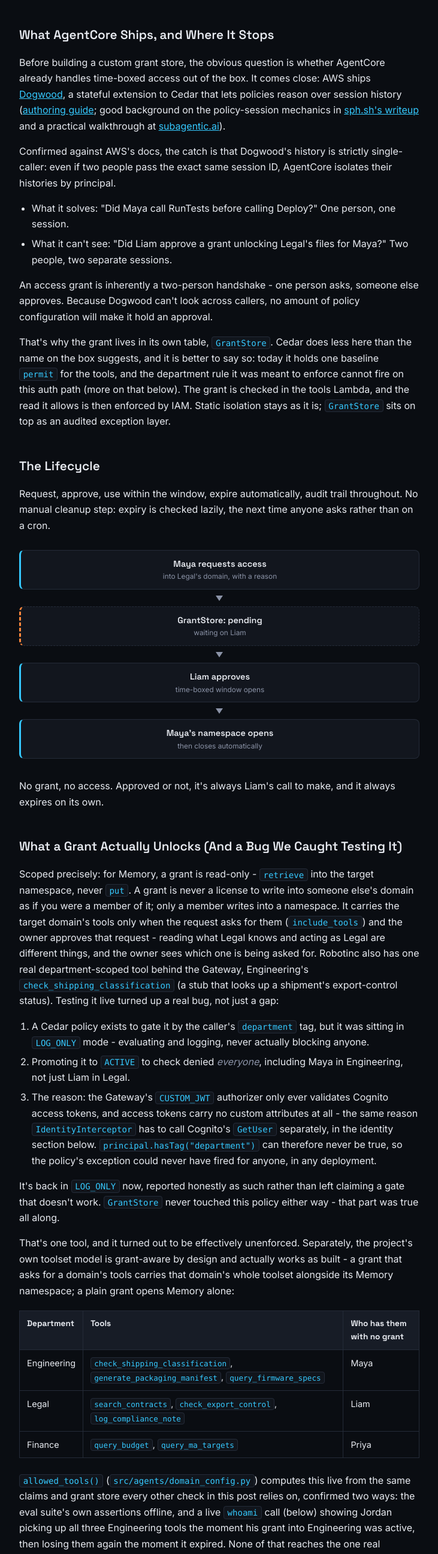
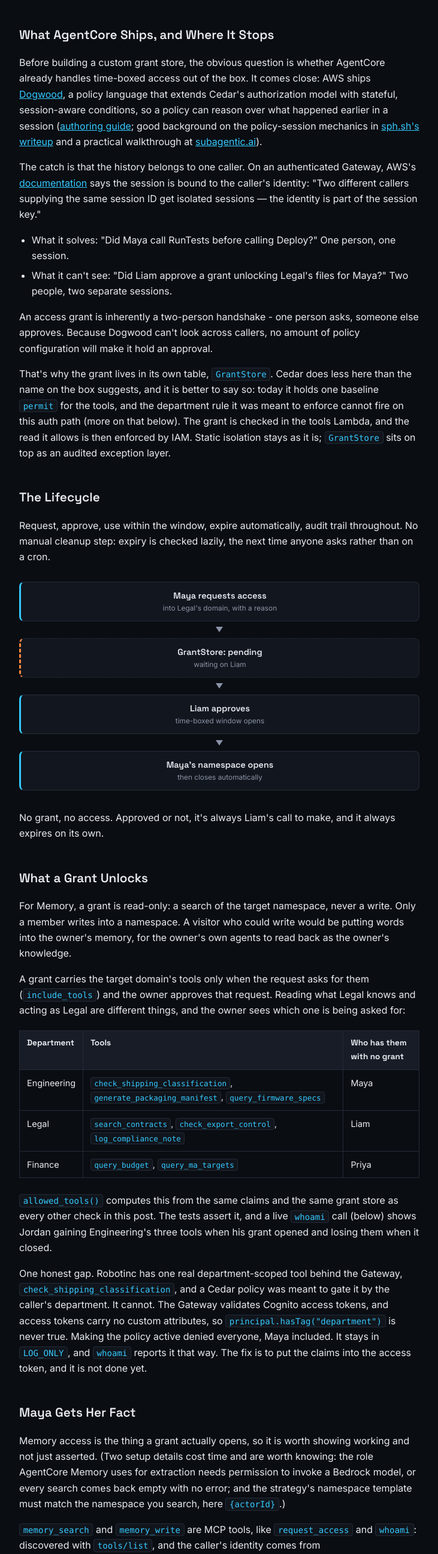
Before and after one commit to jakesky45/memory-visa, a plain HTML site: page docs/index.html in a window 1280 px wide. Shown: the part 4714-7305 px from the top of the page at 60% size, without its empty margins (394-1125 px from the left). Drawn offline with Linux system fonts and the light colour scheme.

Commit message:
Blog: tighten the middle sections and correct three facts
What a Grant Unlocks, No Bespoke UI, Closing the Loop and whoami are about a quarter
shorter. Dogwood is described in AWS's words, the per-caller session isolation is
quoted from the AWS page with its link, and the Claude Code issue is no longer called
open. The AWS Security Blog claim is still to be checked by hand.

```diff
--- a/docs/index.html
+++ b/docs/index.html
@@ -546,9 +546,9 @@
 
     <h2 id="what-agentcore-ships">What AgentCore Ships, and Where It Stops</h2>
 
-    <p>Before building a custom grant store, the obvious question is whether AgentCore already handles time-boxed access out of the box. It comes close: AWS ships <a href="https://docs.aws.amazon.com/bedrock-agentcore/latest/devguide/policy-temporal.html">Dogwood</a>, a stateful extension to Cedar that lets policies reason over session history (<a href="https://docs.aws.amazon.com/bedrock-agentcore/latest/devguide/policy-temporal-authoring.html">authoring guide</a>; good background on the policy-session mechanics in <a href="https://sph.sh/en/posts/dogwood-temporal-policy-language/">sph.sh's writeup</a> and a practical walkthrough at <a href="https://subagentic.ai/howtos/how-to-write-your-first-temporal-policy-agentcore-dogwood/">subagentic.ai</a>).</p>
+    <p>Before building a custom grant store, the obvious question is whether AgentCore already handles time-boxed access out of the box. It comes close: AWS ships <a href="https://docs.aws.amazon.com/bedrock-agentcore/latest/devguide/policy-temporal.html">Dogwood</a>, a policy language that extends Cedar's authorization model with stateful, session-aware conditions, so a policy can reason over what happened earlier in a session (<a href="https://docs.aws.amazon.com/bedrock-agentcore/latest/devguide/policy-temporal-authoring.html">authoring guide</a>; good background on the policy-session mechanics in <a href="https://sph.sh/en/posts/dogwood-temporal-policy-language/">sph.sh's writeup</a> and a practical walkthrough at <a href="https://subagentic.ai/howtos/how-to-write-your-first-temporal-policy-agentcore-dogwood/">subagentic.ai</a>).</p>
 
-    <p>Confirmed against AWS's docs, the catch is that Dogwood's history is strictly single-caller: even if two people pass the exact same session ID, AgentCore isolates their histories by principal.</p>
+    <p>The catch is that the history belongs to one caller. On an authenticated Gateway, AWS's <a href="https://docs.aws.amazon.com/bedrock-agentcore/latest/devguide/policy-session-based-temporal.html">documentation</a> says the session is bound to the caller's identity: "Two different callers supplying the same session ID get isolated sessions &mdash; the identity is part of the session key."</p>
 
     <ul>
     <li>What it solves: "Did Maya call RunTests before calling Deploy?" One person, one session.</li>
@@ -575,19 +575,11 @@
 
     <p>No grant, no access. Approved or not, it's always Liam's call to make, and it always expires on its own.</p>
 
-    <h2 id="what-a-grant-unlocks">What a Grant Actually Unlocks (And a Bug We Caught Testing It)</h2>
+    <h2 id="what-a-grant-unlocks">What a Grant Unlocks</h2>
 
-    <p>Scoped precisely: for Memory, a grant is read-only - <code>retrieve</code> into the target namespace, never <code>put</code>. A grant is never a license to write into someone else's domain as if you were a member of it; only a member writes into a namespace. It carries the target domain's tools only when the request asks for them (<code>include_tools</code>) and the owner approves that request - reading what Legal knows and acting as Legal are different things, and the owner sees which one is being asked for. Robotinc also has one real department-scoped tool behind the Gateway, Engineering's <code>check_shipping_classification</code> (a stub that looks up a shipment's export-control status). Testing it live turned up a real bug, not just a gap:</p>
+    <p>For Memory, a grant is read-only: a search of the target namespace, never a write. Only a member writes into a namespace. A visitor who could write would be putting words into the owner's memory, for the owner's own agents to read back as the owner's knowledge.</p>
 
-    <ol>
-    <li>A Cedar policy exists to gate it by the caller's <code>department</code> tag, but it was sitting in <code>LOG_ONLY</code> mode - evaluating and logging, never actually blocking anyone.</li>
-    <li>Promoting it to <code>ACTIVE</code> to check denied <em>everyone</em>, including Maya in Engineering, not just Liam in Legal.</li>
-    <li>The reason: the Gateway's <code>CUSTOM_JWT</code> authorizer only ever validates Cognito access tokens, and access tokens carry no custom attributes at all - the same reason <code>IdentityInterceptor</code> has to call Cognito's <code>GetUser</code> separately, in the identity section below. <code>principal.hasTag("department")</code> can therefore never be true, so the policy's exception could never have fired for anyone, in any deployment.</li>
-    </ol>
-
-    <p>It's back in <code>LOG_ONLY</code> now, reported honestly as such rather than left claiming a gate that doesn't work. <code>GrantStore</code> never touched this policy either way - that part was true all along.</p>
-
-    <p>That's one tool, and it turned out to be effectively unenforced. Separately, the project's own toolset model is grant-aware by design and actually works as built - a grant that asks for a domain's tools carries that domain's whole toolset alongside its Memory namespace; a plain grant opens Memory alone:</p>
+    <p>A grant carries the target domain's tools only when the request asks for them (<code>include_tools</code>) and the owner approves that request. Reading what Legal knows and acting as Legal are different things, and the owner sees which one is being asked for:</p>
 
     <table>
     <thead><tr><th>Department</th><th>Tools</th><th>Who has them with no grant</th></tr></thead>
@@ -598,7 +590,9 @@
     </tbody>
     </table>
 
-    <p><code>allowed_tools()</code> (<code>src/agents/domain_config.py</code>) computes this live from the same claims and grant store every other check in this post relies on, confirmed two ways: the eval suite's own assertions offline, and a live <code>whoami</code> call (below) showing Jordan picking up all three Engineering tools the moment his grant into Engineering was active, then losing them again the moment it expired. None of that reaches the one real deployed Gateway tool from the paragraph above, though - <code>check_shipping_classification</code> exists only behind <code>EngineeringTools</code>, its own gating currently inert, with no connection to this table at all. Two tool models, deliberately not merged: one proven offline and grant-aware and confirmed working live, one live and currently ungated.</p>
+    <p><code>allowed_tools()</code> computes this from the same claims and the same grant store as every other check in this post. The tests assert it, and a live <code>whoami</code> call (below) shows Jordan gaining Engineering's three tools when his grant opened and losing them when it closed.</p>
+
+    <p>One honest gap. Robotinc has one real department-scoped tool behind the Gateway, <code>check_shipping_classification</code>, and a Cedar policy was meant to gate it by the caller's department. It cannot. The Gateway validates Cognito access tokens, and access tokens carry no custom attributes, so <code>principal.hasTag("department")</code> is never true. Making the policy active denied everyone, Maya included. It stays in <code>LOG_ONLY</code>, and <code>whoami</code> reports it that way. The fix is to put the claims into the access token, and it is not done yet.</p>
 
     <h2 id="maya-gets-her-fact">Maya Gets Her Fact</h2>
 
@@ -739,9 +733,9 @@ grant_activity as Priya (neither):
 
     <h2 id="approval-ui">Getting the Approval Out of a Bespoke UI</h2>
 
-    <p>A grant with nobody to approve it is just a request queue. The obvious answer is a Slack app with a real Approve/Deny button - but that needs an interactivity endpoint, signature verification, and its own identity-trust story (whose Slack account counts as "really Liam"?), which is a second, parallel security model next to the Cognito-verified one this whole post is about. Worth building later, maybe; not worth bolting onto a post arguing for <em>fewer</em> bespoke surfaces, not more.</p>
+    <p>A grant with nobody to approve it is a queue. The obvious answer is a Slack app with an Approve button, but that needs an interactivity endpoint, signature verification, and its own answer to "whose Slack account counts as Liam?". That is a second security model beside the Cognito one.</p>
 
-    <p>The approver already has an AI client open - Claude, Cursor, Kiro, whatever they already reach for. MCP doesn't care which. Bring-your-own-client is the whole point of the protocol, built into the standard rather than bolted on for this project. If <code>approve_access</code> is a real tool that client can see and call, the approval step costs nothing extra to operate - no new surface, no new login, no admin request to file.</p>
+    <p>The approver already has an AI client open: Claude, Cursor, Kiro. MCP does not care which. If <code>approve_access</code> is a real tool that client can see and call, the approval step needs no new surface, no new login, and no admin request.</p>
 
     <p>"Real" has two levels, though, and only one was good enough. The first version also had an HTTP target in front of the orchestrator. It worked end to end, but an MCP client doing <code>tools/list</code> saw one HTTP-shaped target, not <code>request_access</code> and <code>approve_access</code> as tools it could reason about, and it trusted whatever identity the caller put in the request body. That logic is deleted. The container behind that target now holds a small agent with no memory permission of its own: it calls these same tools with the user's own token, so there is still one path to memory. It has not yet answered with a real model, so this post shows the tools and not the agent. Grant state lives in DynamoDB, not in a process, because one <code>tools/call</code> can land on a different Lambda invocation from the one before it.</p>
 
@@ -835,11 +829,11 @@ grant_activity as Priya (neither):
 
     <h2 id="closing-the-loop">Closing the Loop (And Testing Jordan)</h2>
 
-    <p>That session only happens if Liam remembers to open it. A DynamoDB Streams trigger is wired up to close that gap: every grant write - a new request, an approval, a denial - fires on cue, ready to nudge Liam that something's waiting and tell Maya what happened to her request instead of leaving her with silence either way. Confirmed live as far as the trigger firing goes; the Slack webhook it posts to was never actually configured, so today the nudge fires into nothing. Nothing in it would be clickable either way, by design - it's meant to be a notification, not a second approval path.</p>
+    <p>That session only happens if Liam remembers to open it. A DynamoDB Streams trigger fires on every grant write (a request, an approval, a denial), ready to tell Liam something is waiting and to tell Maya what happened. The trigger is confirmed live. The Slack webhook it posts to was never configured, so today the nudge goes nowhere. It is a notification by design, not a second way to approve.</p>
 
-    <p>That every grant write already lands on a stream is the more interesting part. A fuller workflow could sit on top of this same event with barely any new surface - Slack, Backstage, whatever a team already lives in, reacting to the same stream rather than replacing it. This post isn't making that case, just leaving the door open: the stream exists and fires correctly, which is most of the work; pointing it at a real destination is a configuration step away, not an architecture one.</p>
+    <p>The stream is the useful part: Slack, Backstage, or whatever a team already uses can react to the same event without a new approval path.</p>
 
-    <p>The same tools hold for Jordan, too - the contractor from earlier, with the narrowest default in the system: no department claim at all, scoped to one project. He's a real Cognito user (<code>custom:org</code> only, no <code>custom:department</code>), and his round trip runs through those same tools, no special-casing, exactly as <code>tests/eval_rbac_isolation.py::test_eval5</code> describes it. Live, over real MCP, in his own session:</p>
+    <p>The same tools hold for Jordan, the contractor with the narrowest default: no department at all, one project. He is a real Cognito user with <code>custom:org</code> and no <code>custom:department</code>, and his round trip uses the same tools with no special case. Live, over real MCP, in his own session:</p>
 
     <div class="terminal">
       <div class="titlebar">
@@ -879,7 +873,7 @@ grant_activity as Priya (neither):
 
     <h2 id="what-a-caller-gets">What a Caller Actually Gets</h2>
 
-    <p>That grant answers the exact question the matrix above poses, but a reader shouldn't have to take this post's word for what it unlocks. One more tool, <code>whoami</code>, reports a caller's own effective access live - no separate explanation, the object speaks for itself. Called with Jordan's grant still active:</p>
+    <p>A reader should not have to take this post's word for what a grant unlocks. <code>whoami</code> reports a caller's own effective access. Called with Jordan's grant still active:</p>
 
     <div class="terminal">
       <div class="titlebar">
@@ -928,9 +922,9 @@ grant_activity as Priya (neither):
       }</pre>
     </div>
 
-    <p>Nothing re-issued, nothing re-authenticated - the three Engineering tools and the Memory namespace both disappeared on their own, the moment the window closed. <code>allowed_tools()</code> and <code>GuardedMemory</code> are agreeing on the same expiry because they read the same grant, not because two separate systems happen to look consistent in a demo.</p>
+    <p>Nothing was re-issued and nobody signed in again. The three Engineering tools and the Memory namespace went away together when the window closed, because <code>allowed_tools()</code> and <code>GuardedMemory</code> read the same grant.</p>
 
-    <p>That last field is also where testing <code>whoami</code> honestly paid off. It originally asserted the one real Gateway tool was department-gated, mirroring what <code>STATIC_DOMAIN_POLICY</code> was written to do. Checking that claim against real traffic (see "What a Grant Actually Unlocks," above) found the gate doesn't actually hold for anyone - so <code>whoami</code> now reports what's actually true, not what the policy was supposed to do. Built to show callers their own access, it ended up surfacing a bug in the system reporting it.</p>
+    <p>The last field is there because <code>whoami</code> first claimed the one real Gateway tool was department-gated, as the policy intended. Checking that against real traffic showed the gate does not hold, so <code>whoami</code> now reports what is true.</p>
 
     <h2 id="quickstart">Quickstart</h2>
 
@@ -995,7 +989,7 @@ grant_activity as Priya (neither):
 
     <p>One shell note. A tool's result is JSON inside a JSON string, so its quotes are escaped twice. If you capture a response in a variable, print it with <code>printf '%s'</code> and not zsh's <code>echo</code>, which removes one level of backslashes and makes a valid response look broken. Piping <code>curl</code> straight into the parser, as above, avoids it.</p>
 
-    <p>A static token, deliberately. Cognito fully supports the cleaner OAuth <code>authorization_code</code> flow here, but Claude Code has a <a href="https://github.com/anthropics/claude-code/issues/90190">confirmed, open bug</a> where it omits the <code>scope</code> parameter when a protected resource's metadata advertises no scopes (AgentCore Gateway always advertises none), which Cognito rejects with <code>invalid_grant</code> on every token exchange. Not ours to fix - the static token sidesteps it entirely.</p>
+    <p>A static token, deliberately. Cognito fully supports the cleaner OAuth <code>authorization_code</code> flow here, but Claude Code has a <a href="https://github.com/anthropics/claude-code/issues/90190">reported issue</a> (closed without a fix when this was written) where it omits the <code>scope</code> parameter when a protected resource's metadata advertises no scopes (AgentCore Gateway always advertises none), which Cognito rejects with <code>invalid_grant</code> on every token exchange. Not ours to fix - the static token sidesteps it entirely.</p>
 
     <p>This whole setup is built for discovery and live demos, not production traffic. A handful of things make that explicit: on-demand DynamoDB billing instead of provisioned capacity, no NAT gateway on the network stack, and no point-in-time recovery on either table. If you want the Gateway's own per-request traces (Cedar decisions, interceptor runs, Lambda invocations) rather than just the aggregate metrics shown above, that's a separate opt-in - CloudWatch Transaction Search (CloudWatch console &rarr; Settings &rarr; Enable transaction search), billed on span ingestion - worth turning on deliberately for a demo session rather than left running by default.</p>
 
```
Also changed, not shown: 1 other file.
